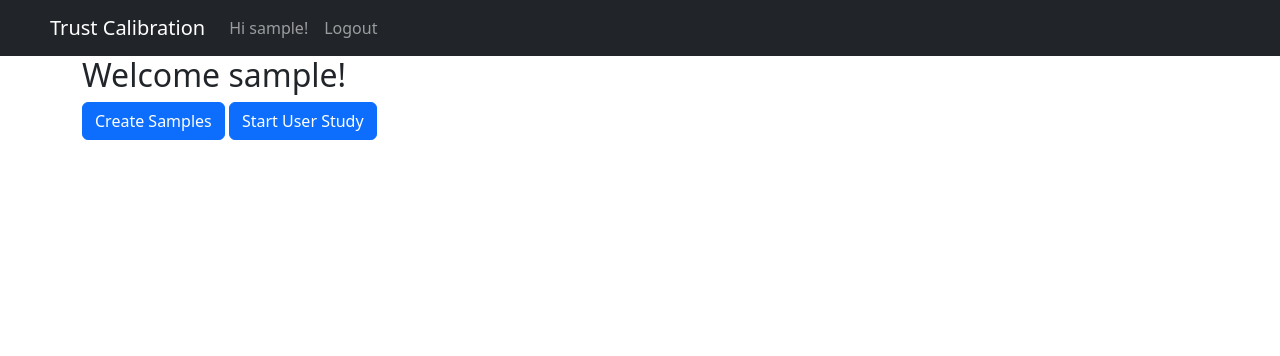
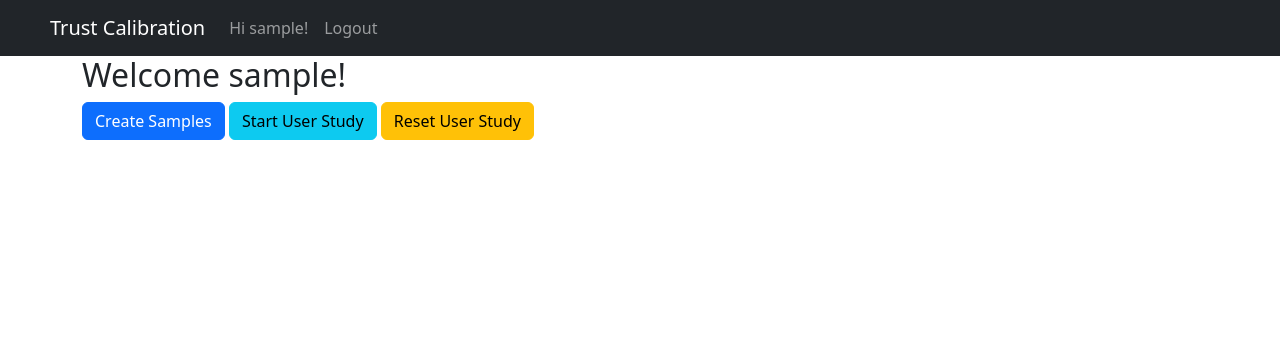
Before and after one commit to Dakingrai/trust-calibration-website, a Django app: page / in a window 1280 px wide. Shown: the top 356 px of the page. Run offline with Django 3.2, Linux system fonts and the light colour scheme; the visitor is signed in with stand-in values (Sample User, id 1); some libraries are stand-ins or nearby versions.

Commit message:
reset button

```diff
--- a/main/templates/main/home.html
+++ b/main/templates/main/home.html
@@ -2,5 +2,6 @@
 {% block content %}
     <h2> Welcome {{user.username}}! </h2>
     <a class="btn btn-primary" href="{% url 'create-samples' %}">Create Samples</a>
-    <a class="btn btn-primary" href="{% url 'start-study' %}">Start User Study</a>
+    <a class="btn btn-info" href="{% url 'start-study' %}">Start User Study</a>
+    <a class="btn btn-warning" href="{% url 'reset-study' %}">Reset User Study</a>
 {% endblock content %}
--- a/main/templates/main/study.html
+++ b/main/templates/main/study.html
@@ -132,12 +132,12 @@
 
                         {% if mid %}
                           {% for ques1, e1 in exp %}
-                          <p>The model is <b>{{mid_desc}}</b> confident ({{conf}})% about <b>{{ exp1 }}</b>. The prediction is made because of the following highlighted input: </p>
+                          <p>The model is <b>{{mid_desc}}</b> confident ({{conf}}%) about <b>{{ exp1 }}</b>. The prediction is made because of the following highlighted input: </p>
                             <span class="highlight" style="background-color: rgba(255, 106, 0, {{e1}});
                           padding: 0 3px;">{{ques1}}</span>
                           {% endfor %}
                         {% else %}
-                        <p>The model is <b>{{mid_desc}}</b> confident ({{conf}})% about <b>{{ exp1 }}</b>. The prediction is made because of the following highlighted input: </p>
+                        <p>The model is <b>{{mid_desc}}</b> confident ({{conf}}%) about <b>{{ exp1 }}</b>. The prediction is made because of the following highlighted input: </p>
                           {% for ques1, e1 in exp %}
                             <span class="highlight" style="background-color: rgba(255, 106, 0, {{e1}}); padding: 0px 3px;">{{ques1}}</span>
                           {% endfor %}
--- a/main/urls.py
+++ b/main/urls.py
@@ -5,5 +5,6 @@ urlpatterns = [
     path('', views.home, name="home"),
     path('create-samples/', views.create_samples, name="create-samples"),
     path('study/', views.start_study, name="start-study"),
+    path('reset-study/', views.reset_study, name="reset-study"),
     path('study/<int:pk>/ ', views.study, name="study"),
 ]
--- a/main/views.py
+++ b/main/views.py
@@ -26,6 +26,11 @@ def create_samples(request):
         messages.success(request, f'Your samples have been created!')
     else:
         messages.error(request, f'You already have samples!')
+    return redirect(reverse('home'))
+
+def reset_study(request):
+    Study.objects.filter(user=request.user).update(viewed=False)
+    messages.success(request, f'Your study has been reset!')
     return redirect(reverse('home'))
 
 @login_required
```
